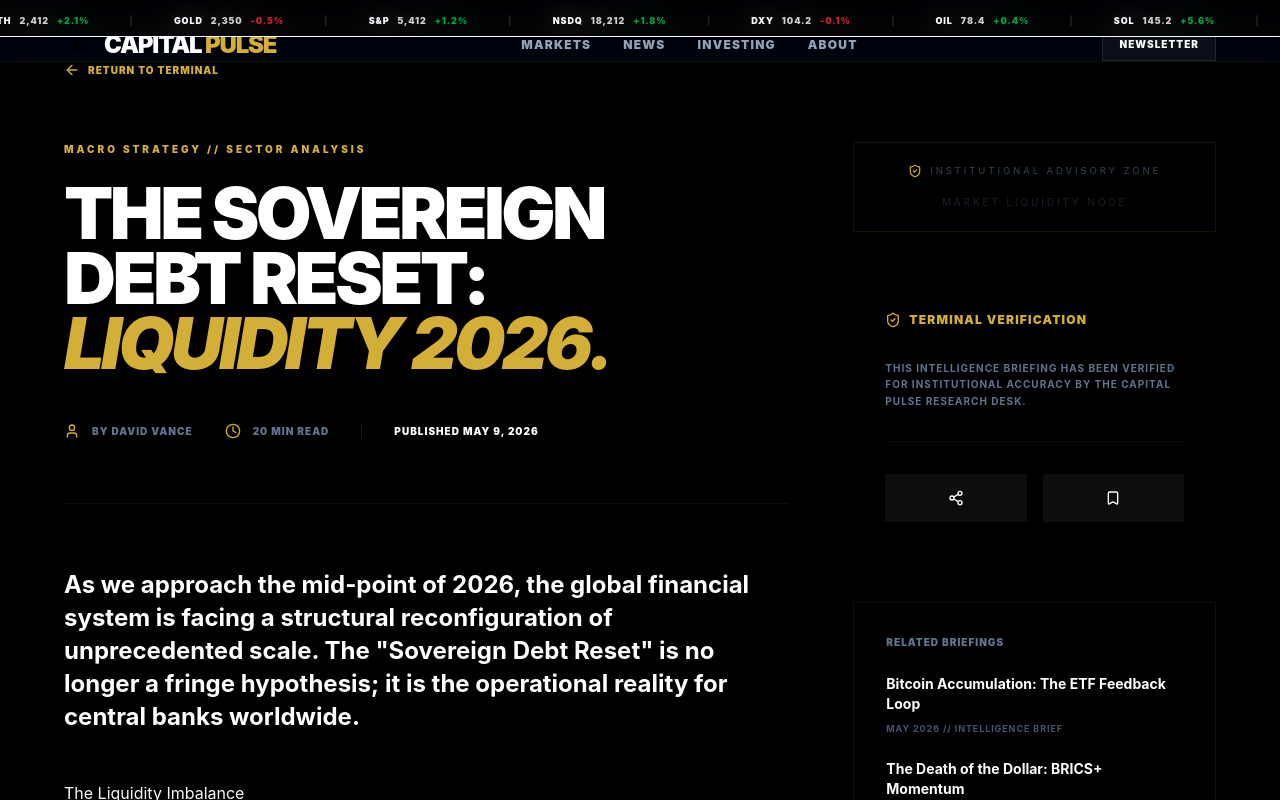
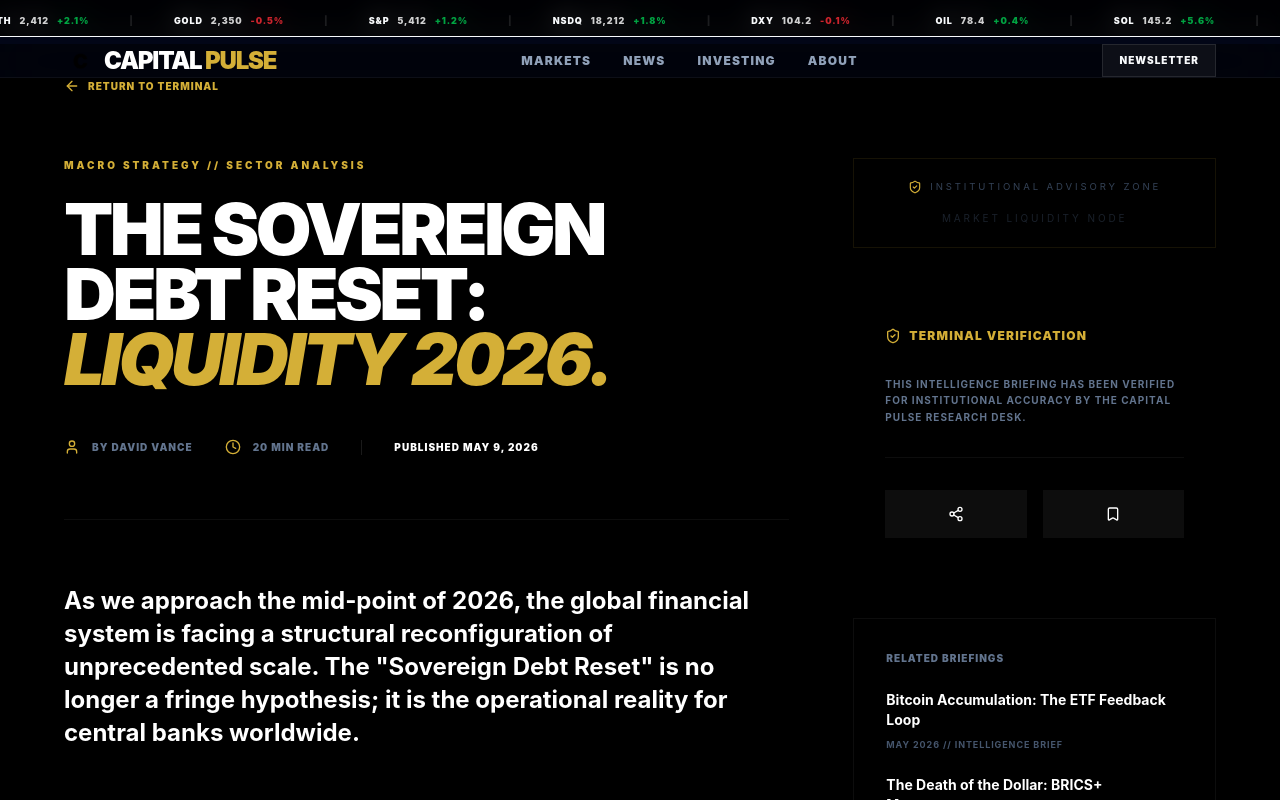
Before and after one commit to brandonlacoste9-tech/google-adsense-3, a Next.js app: page /briefing in a window 1280 px wide. Shown: the top 800 px of the page. Built offline with nearby package versions, Linux system fonts and the light colour scheme.

Commit message:
fix: increase header spacing to prevent clipping

```diff
--- a/src/app/layout.tsx
+++ b/src/app/layout.tsx
@@ -36,8 +36,8 @@ export default function RootLayout({
       </head>
       <body>
         <MarketTicker />
-        <div className="flex flex-col pt-[28px]">
-          <nav className="border-b border-white/5 bg-black/50 backdrop-blur-xl sticky top-[28px] z-50">
+        <div className="flex flex-col pt-[44px]">
+          <nav className="border-b border-white/5 bg-black/50 backdrop-blur-xl sticky top-[44px] z-50">
           <div className="container py-6 flex justify-between items-center">
             <Link href="/" className="flex items-center gap-2 group">
               <div className="w-8 h-8 bg-gold rounded-sm rotate-45 flex items-center justify-center transition-transform group-hover:rotate-90">
```
